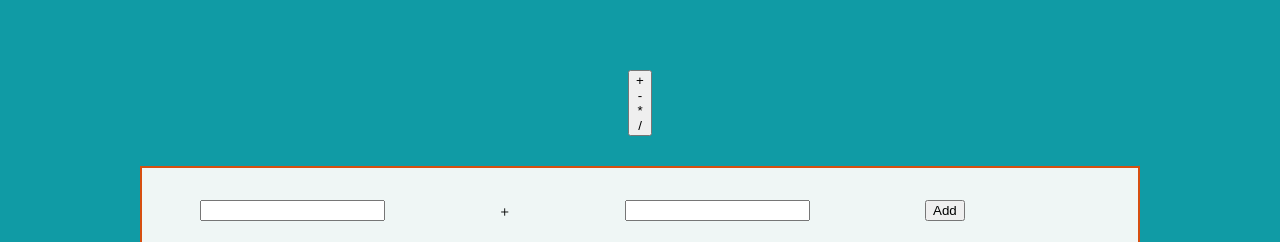
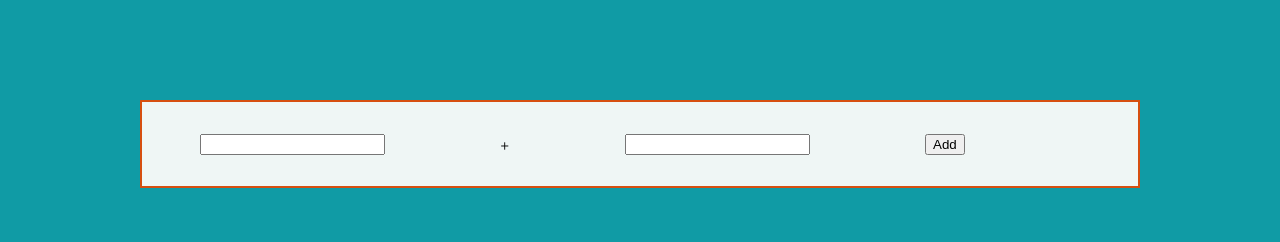
Before and after one commit to RSakultarawattn/lab-03b-calculator, a plain HTML site: page index.html in a window 1280 px wide. Shown: the part 530-772 px from the top of the page. Drawn offline with Linux system fonts and the light colour scheme.

Commit message:
another one

```diff
--- a/app.js
+++ b/app.js
@@ -11,7 +11,7 @@ const multiplyButton = document.getElementById('multiply-button');
 const subtractButton = document.getElementById('subtract-button');
 const divideButton = document.getElementById('divide-button');
 
-dropButton.addEventListener('click', handleDivideClick);
+
 sumButton.addEventListener('click', handleSumClick);
 multiplyButton.addEventListener('click', handleMultiplyClick);
 subtractButton.addEventListener('click', handleSubtractClick);
--- a/index.html
+++ b/index.html
@@ -24,14 +24,7 @@
 
     <main>
 
-        <button class="dropper">
 
-           <div>+</div>
-           <div>-</div>
-           <div>*</div>
-           <div>/</div>
-
-        </button>
 
         <section>
             <input id="sum-input-1" type="number" />
```
